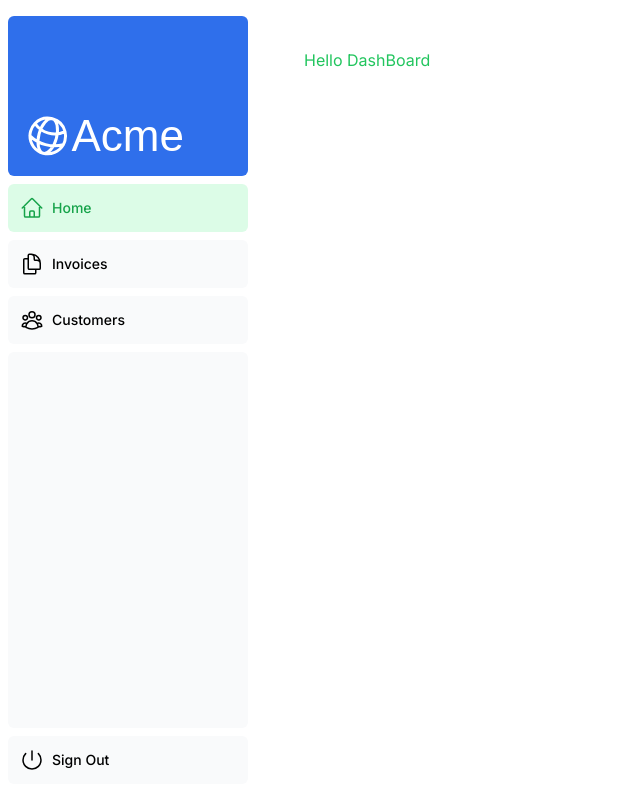
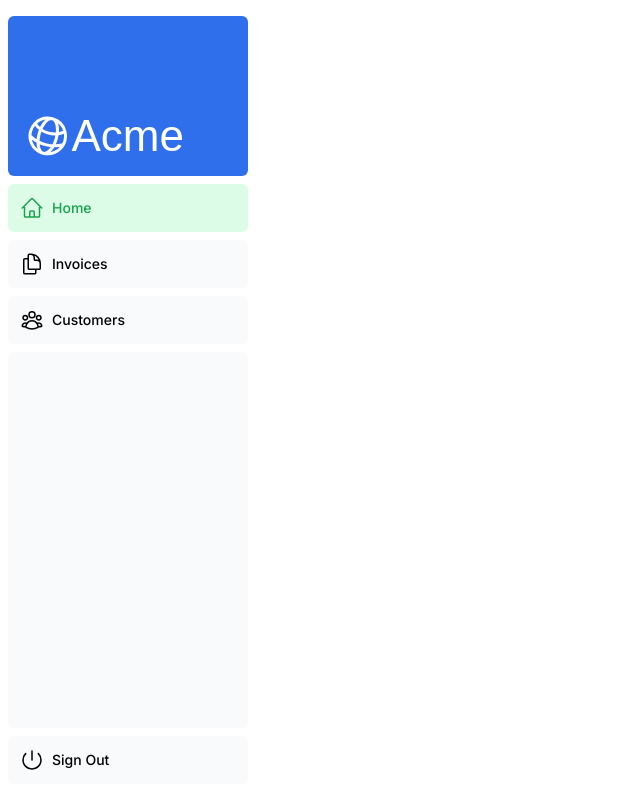
Before and after one commit to LeviLumos/nextyouth, a Next.js app: page /dashboard in a window 1280 px wide. Shown: the whole page, without its empty margins (0-640 px from the left). Built offline with nearby package versions, Linux system fonts and the light colour scheme; a web font is replaced by a local one.

Commit message:
udpate: for chapter7 fetching data

```diff
--- a/app/dashboard/page.tsx
+++ b/app/dashboard/page.tsx
@@ -1,6 +1,10 @@
+
+
+
 export default function DashBoard() {
+  return (
+    <main>
 
-  return (
-    <p className="text-green-500" >Hello DashBoard</p>
+    </main>
   )
 }
```
